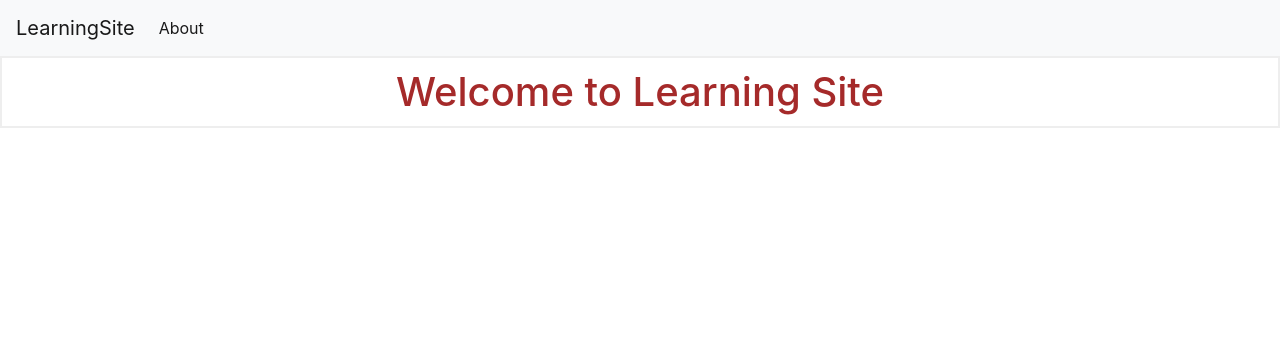
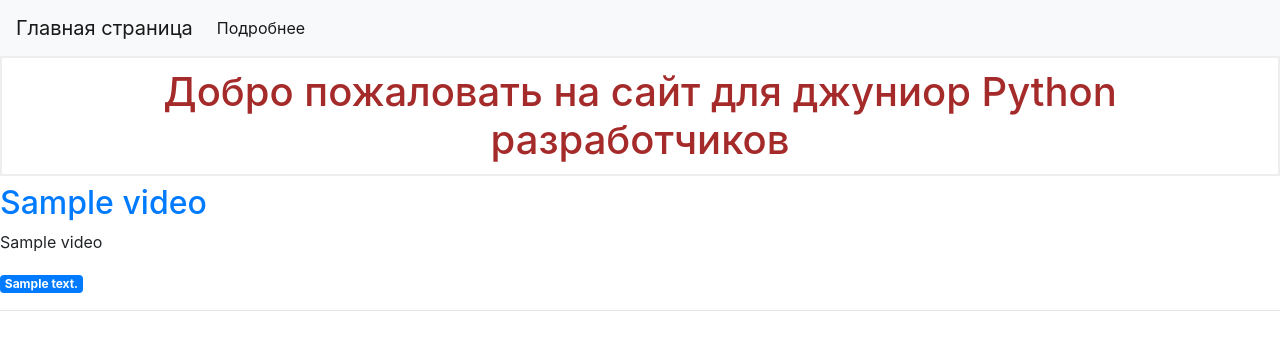
Before and after one commit to nendrukh/junior_blog, a Flask app: template templates/index.html in a window 1280 px wide. Shown: the top 350 px of the page. Run offline with Flask 3, Linux system fonts and the light colour scheme; the template is opened without the code that fills it: most values are stand-ins (such as "Sample title", 1, 10 or a date in 2020); some libraries are stand-ins or nearby versions.

Commit message:
added 2 url with videos and added description, title and channel_name

```diff
--- /dev/null
+++ b/app.py
@@ -0,0 +1,27 @@
+import sqlite3
+from flask import Flask, render_template
+
+app = Flask(__name__)
+
+
+def get_db_connection():
+    connection = sqlite3.connect("database.db")
+    connection.row_factory = sqlite3.Row
+    return connection
+
+
+@app.route("/home")
+def home():
+    connection = get_db_connection()
+    videos = connection.execute("SELECT * FROM videos").fetchall()
+    connection.close()
+    return render_template("index.html", videos=videos)
+
+
+@app.route("/about")
+def about():
+    return render_template("about.html")
+
+
+if __name__ == "__main__":
+    app.run(debug=True)
--- a/main.py
+++ /dev/null
@@ -1,17 +0,0 @@
-from flask import Flask, render_template
-
-app = Flask(__name__)
-
-
-@app.route("/home")
-def home():
-    return render_template("index.html")
-
-
-@app.route("/about")
-def about():
-    return render_template("about.html")
-
-
-if __name__ == "__main__":
-    app.run(debug=True)
--- a/schema.sql
+++ b/schema.sql
@@ -2,7 +2,8 @@ DROP TABLE IF EXISTS videos;
 
 CREATE TABLE videos (
     id INTEGER PRIMARY KEY AUTOINCREMENT,
-    author TEXT NOT NULL,
+    url TEXT NOT NULL,
     title TEXT NOT NULL,
-    description TEXT NOT NULL
+    description TEXT NOT NULL,
+    channel_name TEXT NOT NULL
 );
--- a/templates/index.html
+++ b/templates/index.html
@@ -1,20 +1,30 @@
 {% extends 'base.html' %}
+
+{% block title %} Добро пожаловать на сайт {% endblock title %}
 
 {% block body %}
     <nav class="navbar navbar-expand-md navbar-light bg-light">
-        <a class="navbar-brand" href="{{ url_for('home') }}">LearningSite</a>
+        <a class="navbar-brand" href="{{ url_for('home') }}">Главная страница</a>
         <button class="navbar-toggler" type="button" data-toggle="collapse" data-target="#navbarNav" aria-expanded="false" aria-label="Toggle navigation">
             <span class="navbar-toggler-icon"></span>
         </button>
         <div class="collapse navbar-collapse" id="navbarNav">
             <ul class="navbar-nav">
             <li class="nav-item active">
-                <a class="nav-link" href="{{ url_for('about') }}">About</a>
+                <a class="nav-link" href="{{ url_for('about') }}">Подробнее</a>
             </li>
             </ul>
         </div>
     </nav>
-    <h1>Welcome to Learning Site</h1>
+    <h1>Добро пожаловать на сайт для джуниор Python разработчиков</h1>
+    {% for video in videos %}
+        <a href="{{ video['url'] }}">
+            <h2>{{ video['title'] }}</h2>
+        </a>
+        <p>{{ video['channel_name'] }}</p>
+        <span class="badge badge-primary">{{ video['description'] }}</span>
+        <hr>
+    {% endfor %}
     <script src="https://code.jquery.com/jquery-3.3.1.slim.min.js" integrity="sha384-q8i/X+965DzO0rT7abK41JStQIAqVgRVzpbzo5smXKp4YfRvH+8abtTE1Pi6jizo" crossorigin="anonymous"></script>
     <script src="https://cdnjs.cloudflare.com/ajax/libs/popper.js/1.14.7/umd/popper.min.js" integrity="sha384-UO2eT0CpHqdSJQ6hJty5KVphtPhzWj9WO1clHTMGa3JDZwrnQq4sF86dIHNDz0W1" crossorigin="anonymous"></script>
     <script src="https://stackpath.bootstrapcdn.com/bootstrap/4.3.1/js/bootstrap.min.js" integrity="sha384-JjSmVgyd0p3pXB1rRibZUAYoIIy6OrQ6VrjIEaFf/nJGzIxFDsf4x0xIM+B07jRM" crossorigin="anonymous"></script>
```
Also changed, not shown: api.py (+12 -6 lines), database.py (+8 -2 lines), templates/about.html (+4 -4 lines), database.db (added).
